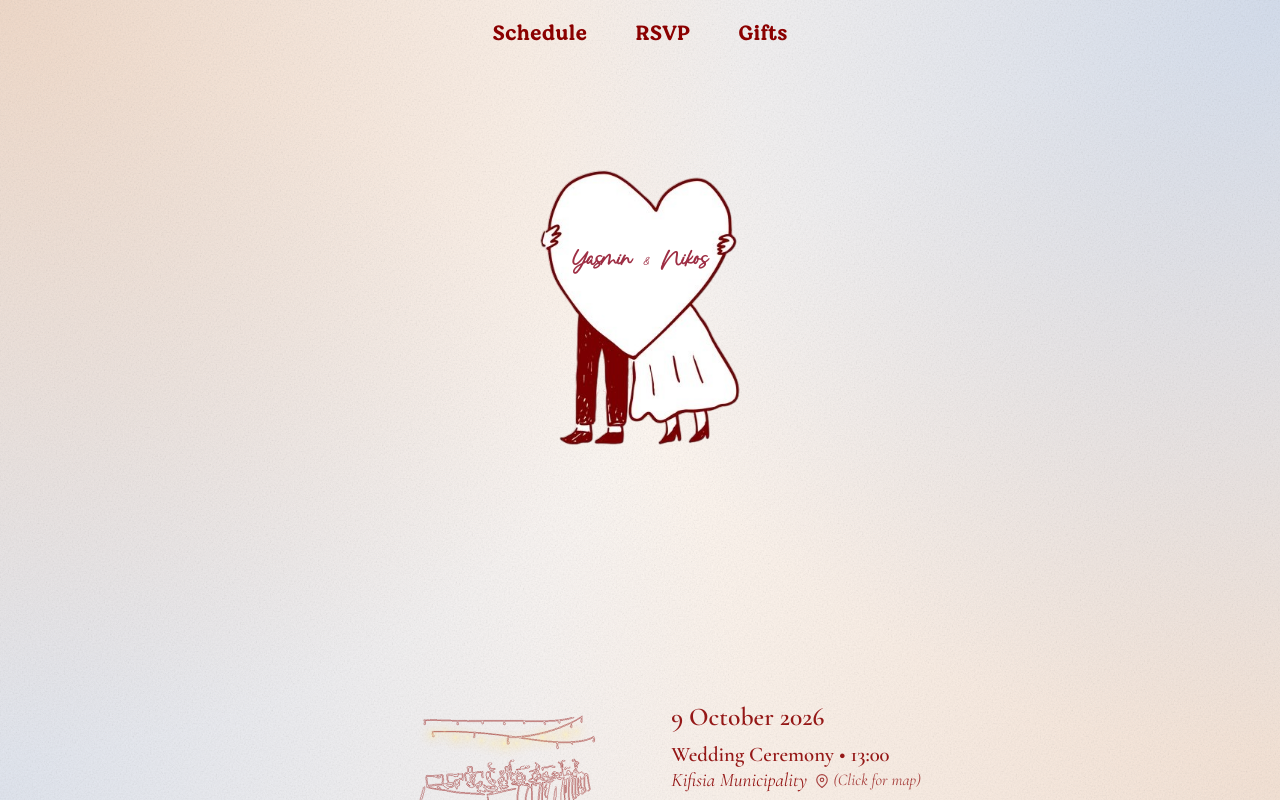
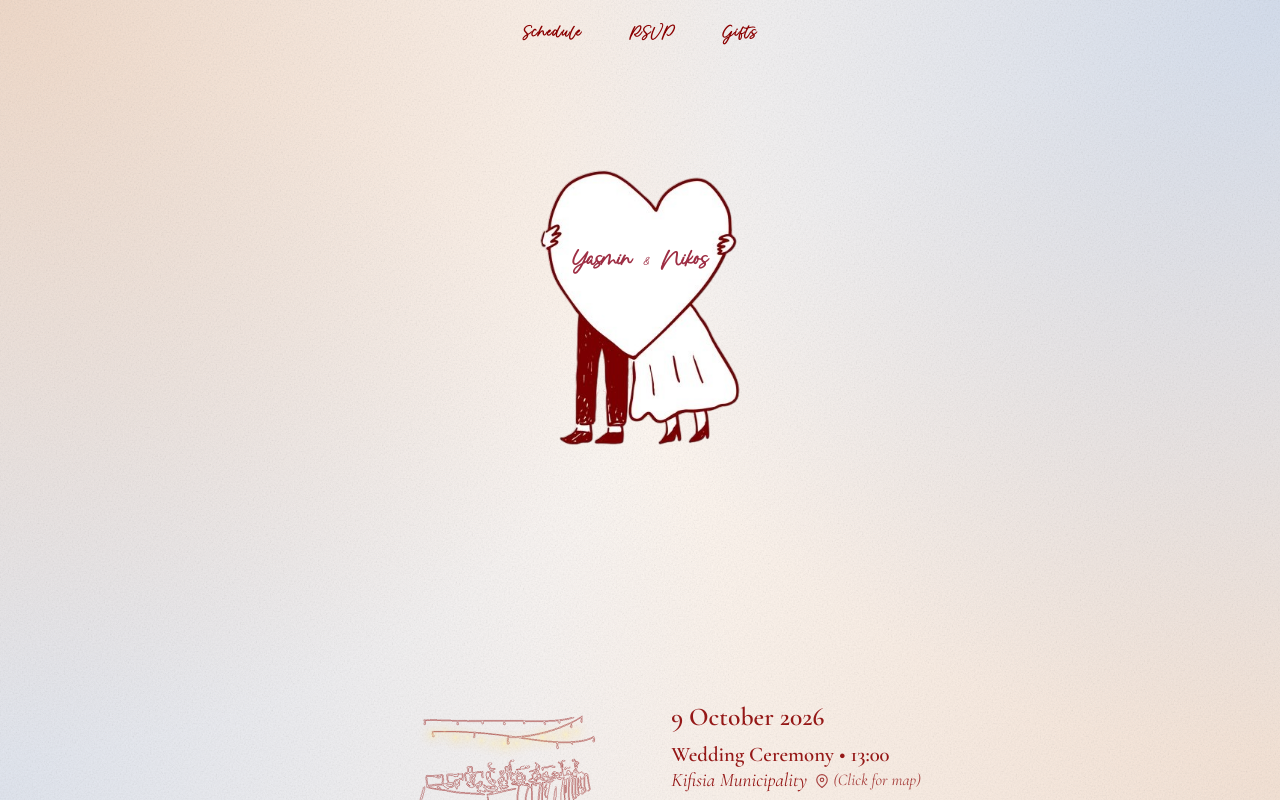
Before and after one commit to jimmygian/ngwedding, a React (Vite) app: page / in a window 1280 px wide. Built offline with nearby package versions, Linux system fonts and the light colour scheme; the HTML template or start-up script is replaced by a standard one.

Commit message:
Update navbar font to Delmon Delicate

```diff
--- a/src/components/NavBar.jsx
+++ b/src/components/NavBar.jsx
@@ -32,7 +32,7 @@ export default function NavBar() {
   return (
     <nav
       className={`fixed top-0 left-0 w-full z-50 transition-all duration-300 ${scrolled ? 'py-3 bg-[#fdfaf6]/90 backdrop-blur-md shadow-sm' : 'py-5 bg-transparent'}`}
-      style={{ fontFamily: '"Moranga", "Playfair Display", serif' }}
+      style={{ fontFamily: '"Delmon Delicate", "Playfair Display", serif' }}
     >
       <div className="max-w-6xl mx-auto px-6 flex justify-center items-center">
         {/* Centered Menu */}
```
